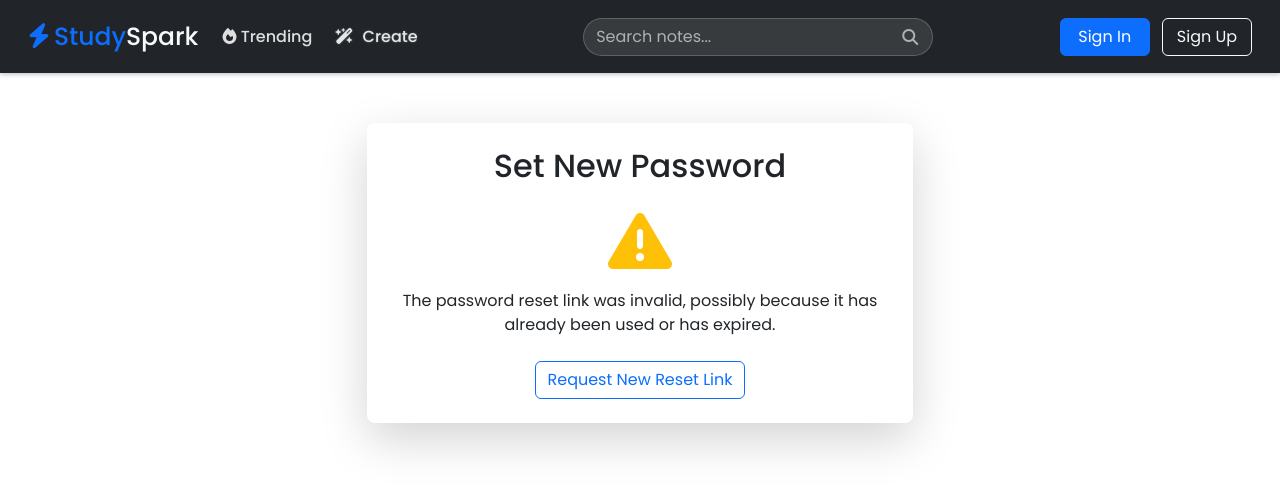
After one commit to ria2003/StudySpark, a Django app: page /users/password-reset-confirm/1/1/ in a window 1280 px wide. The commit adds this page. Shown: the top 491 px of the page. Run offline with Django 5.2, Linux system fonts and the light colour scheme; data that the repository does not hold is empty; parts of the project's set-up code (start-up, migrations or seed data) failed here and were passed over; some libraries are stand-ins or nearby versions; some web fonts are replaced.

Commit message:
Added user password reset

````diff
--- /dev/null
+++ b/users/templates/users/password_reset_confirm.html
@@ -0,0 +1,68 @@
+{% extends 'base.html' %}
+
+{% block title %}Set New Password - StudySpark{% endblock %}
+
+{% block content %}
+<div class="container" style="margin-top: 50px; margin-bottom: 20px;">
+    <div class="row justify-content-center">
+        <div class="col-md-6">
+            <div class="password-reset-container shadow-lg rounded-3 p-4">
+                <h2 class="text-center mb-4">Set New Password</h2>
+
+                {% if validlink %}
+                <form method="post">
+                    {% csrf_token %}
+                    {% if form.errors %}
+                        <div class="alert alert-danger">
+                            {% for field, errors in form.errors.items %}
+                                {% for error in errors %}
+                                    {{ error }}
+                                {% endfor %}
+                            {% endfor %}
+                        </div>
+                    {% endif %}
+
+                    <div class="mb-3">
+                        <input type="password" name="new_password1" class="form-control" placeholder="New Password" required>
+                        <small class="form-text text-muted">
+                            Your password must contain at least 8 characters and can't be entirely numeric.
+                        </small>
+                    </div>
+                    <div class="mb-3">
+                        <input type="password" name="new_password2" class="form-control" placeholder="Confirm New Password" required>
+                    </div>
+                    <button type="submit" class="btn w-100" style="background: linear-gradient(45deg, #176be9, #042e6d); color: white;">Set New Password</button>
+                </form>
+                {% else %}
+                <div class="text-center">
+                    <i class="fas fa-exclamation-triangle fa-4x text-warning mb-3"></i>
+                    <p>The password reset link was invalid, possibly because it has already been used or has expired.</p>
+                    <div class="mt-4">
+                        <a href="{% url 'password_reset' %}" class="btn btn-outline-primary">Request New Reset Link</a>
+                    </div>
+                </div>
+                {% endif %}
+            </div>
+        </div>
+    </div>
+</div>
+
+<style>
+    body {
+        font-family: "Poppins", serif;
+        font-weight: 400;
+        font-style: normal;
+    }
+
+    .password-reset-container {
+        background: white;
+        border-radius: 10px;
+        padding: 30px;
+    }
+
+    .form-control:focus {
+        border-color: #007bff;
+        box-shadow: 0 0 0 0.2rem rgba(0,123,255,.25);
+    }
+</style>
+{% endblock %}
--- /dev/null
+++ b/users/templates/users/password_reset_subject.txt
@@ -0,0 +1 @@
+StudySpark - Password Reset
--- a/users/templates/users/signin.html
+++ b/users/templates/users/signin.html
@@ -3,13 +3,11 @@
 {% block title %}Login - StudySpark{% endblock %}
 
 {% block content %}
-<!-- Add this right after the container div in both forms -->
-
-<div class="container" style="margin-top: 50px; margin-bottom: 20px;">
+<div class="container" style="margin-top: 20px; margin-bottom: 20px;">
     <div class="row justify-content-center">
         <div class="col-md-6">
             <div class="login-container shadow-lg rounded-3 p-4">
-                <h2 class="text-center mb-4">Login to StudySpark</h2>
+                <h2 class="text-center mb-4 mt-1">Login to StudySpark</h2>
 
                 <form method="post" action="{% url 'login' %}" id="loginForm">
                     {% csrf_token %}
@@ -32,16 +30,16 @@
                             <input type="checkbox" class="form-check-input" id="rememberMe" name="remember_me">
                             <label class="form-check-label" for="rememberMe">Remember me</label>
                         </div>
-                        <a href="#" class="text-primary">Forgot Password?</a>
+                        <a href="{% url 'password_reset' %}" class="text-primary forgot-password-link">Forgot Password?</a>
                     </div>
-                    <button type="submit" class="btn w-100" style="background: linear-gradient(45deg, #176be9, #042e6d); color: white;">Sign In</button>
+                    <button type="submit" class="btn btn-primary w-100">Sign In</button>
                     <div class="text-center mt-3">
                         <p>or</p>
                         <a href="{% provider_login_url 'google' %}" class="btn btn-outline-danger w-100">
                             <i class="fab fa-google"></i> Login with Google
                         </a>
                     </div>
-                    <div class="text-center mt-3">
+                    <div class="text-center mt-3 mb-0">
                         <p style="margin: 0;">Don't have an account? <a href="{% url 'register' %}" class="text-primary">Sign Up</a></p>
                     </div>
                 </form>
@@ -79,4 +77,14 @@
         box-shadow: 0 0 0 0.2rem rgba(0,123,255,.25);
     }
 </style>
+
+<script>
+    document.addEventListener('DOMContentLoaded', function() {
+        // When the login with Google button is clicked, hide the forgot password link
+        document.querySelector('a[href*="google"]').addEventListener('click', function() {
+            document.querySelector('.forgot-password-link').style.display = 'none';
+        });
+    });
+</script>
 {% endblock %}
+```
--- a/users/urls.py
+++ b/users/urls.py
@@ -2,11 +2,21 @@ from django.conf import settings
 from . import views
 from django.urls import path
 from django.conf.urls.static import static
+from .views import (
+    CustomPasswordResetView,
+    CustomPasswordResetDoneView,
+    CustomPasswordResetConfirmView,
+    CustomPasswordResetCompleteView
+)
 
 urlpatterns = [
     path('signup/', views.register, name='register'),
     path('signin/', views.user_login, name='login'),
     path('complete_google_profile/', views.complete_google_profile, name='complete_google_profile'),
     path('logout/', views.user_logout, name='logout'),
+    path('password-reset/', CustomPasswordResetView.as_view(), name='password_reset'),
+    path('password-reset/done/', CustomPasswordResetDoneView.as_view(), name='password_reset_done'),
+    path('password-reset-confirm/<uidb64>/<token>/', CustomPasswordResetConfirmView.as_view(), name='password_reset_confirm'),
+    path('password-reset-complete/', CustomPasswordResetCompleteView.as_view(), name='password_reset_complete'),
 
 ]+ static(settings.MEDIA_URL, document_root=settings.MEDIA_ROOT)
--- a/users/views.py
+++ b/users/views.py
@@ -9,10 +9,47 @@ import logging
 import requests
 from django.core.files.base import ContentFile
 from allauth.socialaccount.models import SocialAccount
+from django.contrib.auth.views import (
+    PasswordResetView,
+    PasswordResetDoneView,
+    PasswordResetConfirmView,
+    PasswordResetCompleteView
+)
+from django.urls import reverse_lazy
 
 
 
 logger = logging.getLogger(__name__)
+
+# Custom Password Reset View that filters out Google-authenticated users
+class CustomPasswordResetView(PasswordResetView):
+    template_name = 'users/password_reset_form.html'
+    email_template_name = 'users/password_reset_email.html'
+    subject_template_name = 'users/password_reset_subject.txt'
+    success_url = reverse_lazy('password_reset_done')
+
+    def form_valid(self, form):
+        email = form.cleaned_data['email']
+        # Check if this email belongs to a Google-authenticated user
+        social_user = SocialAccount.objects.filter(user__email=email, provider='google').exists()
+
+        if social_user:
+            # Add an error to the form if the user is authenticated via Google
+            form.add_error('email', 'This email is registered via Google. Please use Google Sign-In instead.')
+            return self.form_invalid(form)
+
+        return super().form_valid(form)
+
+# Standard password reset views with custom templates
+class CustomPasswordResetDoneView(PasswordResetDoneView):
+    template_name = 'users/password_reset_done.html'
+
+class CustomPasswordResetConfirmView(PasswordResetConfirmView):
+    template_name = 'users/password_reset_confirm.html'
+    success_url = reverse_lazy('password_reset_complete')
+
+class CustomPasswordResetCompleteView(PasswordResetCompleteView):
+    template_name = 'users/password_reset_complete.html'
 
 def register(request):
     if request.method == 'POST':
````
Also changed, not shown: StudyHive/settings.py (+13 -0 lines), users/templates/users/password_reset_complete.html (added, +38 -0 lines), users/templates/users/password_reset_done.html (added, +38 -0 lines), users/templates/users/password_reset_email.html (added, +13 -0 lines), users/templates/users/password_reset_form.html (added, +58 -0 lines), 1 other file.
